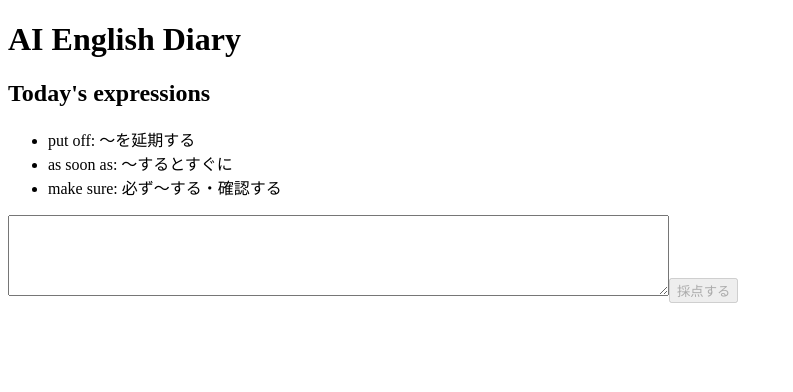
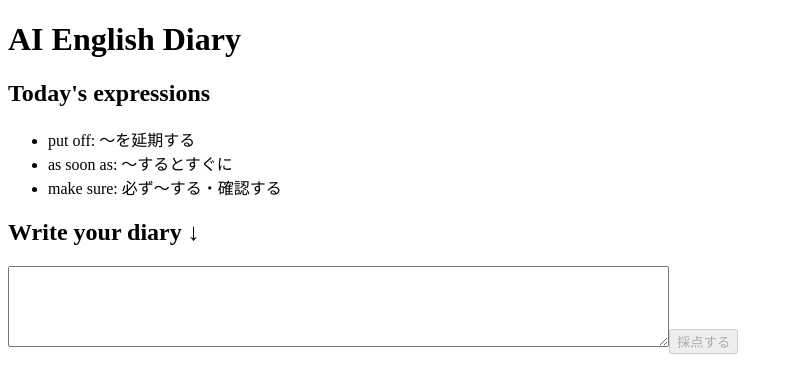
Before and after one commit to mtmter/ai-english-diary, a Next.js app: page / in a window 1280 px wide. Shown: the top 392 px of the page, without its empty margins (0-793 px from the left). Built offline with nearby package versions, Linux system fonts and the light colour scheme.

Commit message:
fix: 指定表現不使用の場合のui修正

```diff
--- a/components/DiaryApp.tsx
+++ b/components/DiaryApp.tsx
@@ -47,6 +47,13 @@ export default function DiaryApp({ initialExpressions }: Props) {
     }
   }
 
+  const hasMissing =
+    result?.expressionResults.some(
+      (expression) => expression.status === "missing",
+    ) ?? false;
+
+  const isCompleted = result !== null && !hasMissing;
+
   return (
     <div>
       <h1>AI English Diary</h1>
@@ -60,6 +67,9 @@ export default function DiaryApp({ initialExpressions }: Props) {
         ))}
       </ul>
 
+      {!isCompleted ? (
+        <div>
+          <h2>Write your diary ↓</h2>
           <form onSubmit={handleSubmit}>
             <textarea
               rows={5}
@@ -71,18 +81,17 @@ export default function DiaryApp({ initialExpressions }: Props) {
               {isLoading ? "ちょっと待ってね" : "採点する"}
             </button>
           </form>
+        </div>
+      ) : (
+        <div>
+          <h2>Your diary</h2>
+          <p>{diary}</p>
+        </div>
+      )}
 
       {result !== null && (
         <div>
-          <h2>Evaluation</h2>
-
-          <h3>Grammar: {result.grammar.score} / 5</h3>
-          <p>{result.grammar.feedback}</p>
-
-          <h3>Naturalness: {result.naturalness.score} / 5</h3>
-          <p>{result.naturalness.feedback}</p>
-
-          <h3>Expressions</h3>
+          <h2>Expressions</h2>
 
           <ul>
             {result.expressionResults.map((expression) => (
@@ -93,8 +102,20 @@ export default function DiaryApp({ initialExpressions }: Props) {
             ))}
           </ul>
 
+          {!hasMissing && (
+            <>
+              <h2>Evaluation</h2>
+
+              <h3>Grammar: {result.grammar.score} / 5</h3>
+              <p>{result.grammar.feedback}</p>
+
+              <h3>Naturalness: {result.naturalness.score} / 5</h3>
+              <p>{result.naturalness.feedback}</p>
+
               <h3>Corrected diary</h3>
               <p>{result.correctedDiary}</p>
+            </>
+          )}
         </div>
       )}
     </div>
```
Lines whose indentation alone changed are shown as unchanged.
